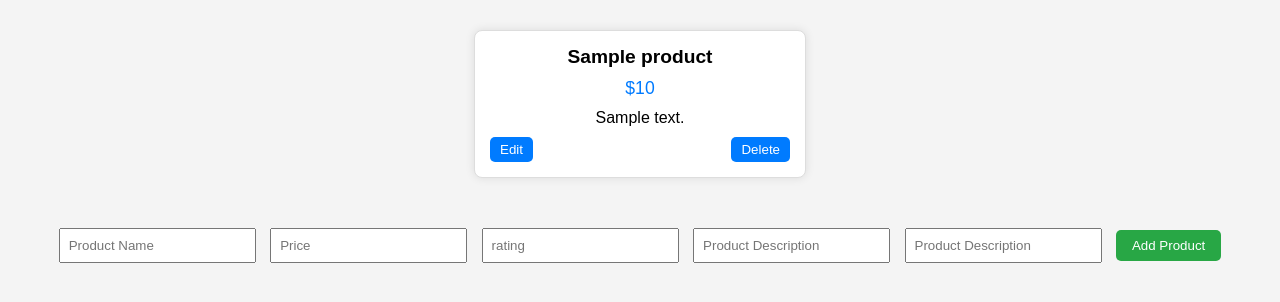
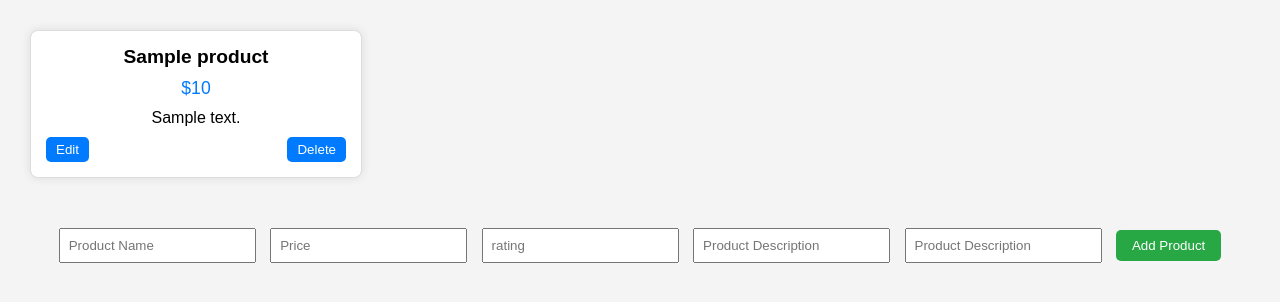
Before and after one commit to SACHINK51/pyproject, a Flask app: template templates/supplier.html in a window 1280 px wide. Shown: the part 135-437 px from the top of the page. Run offline with Flask 2, Linux system fonts and the light colour scheme; the template is opened without the code that fills it: most values are stand-ins (such as "Sample title", 1, 10 or a date in 2020).

Commit message:
supplier display

```diff
--- a/templates/supplier.html
+++ b/templates/supplier.html
@@ -22,7 +22,7 @@
         .product-container {
             display: flex;
             flex-wrap: wrap;
-            justify-content: space-around;
+            justify-content: flex-start; /* Changed from space-around */
             padding: 20px;
         }
 
```
